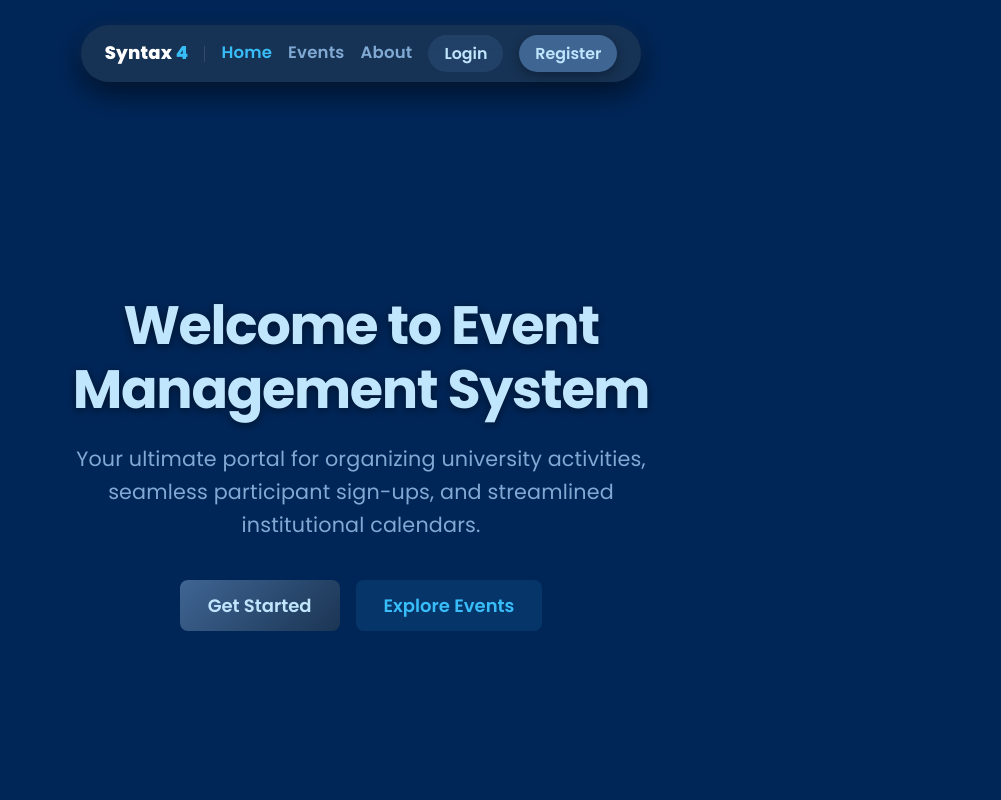
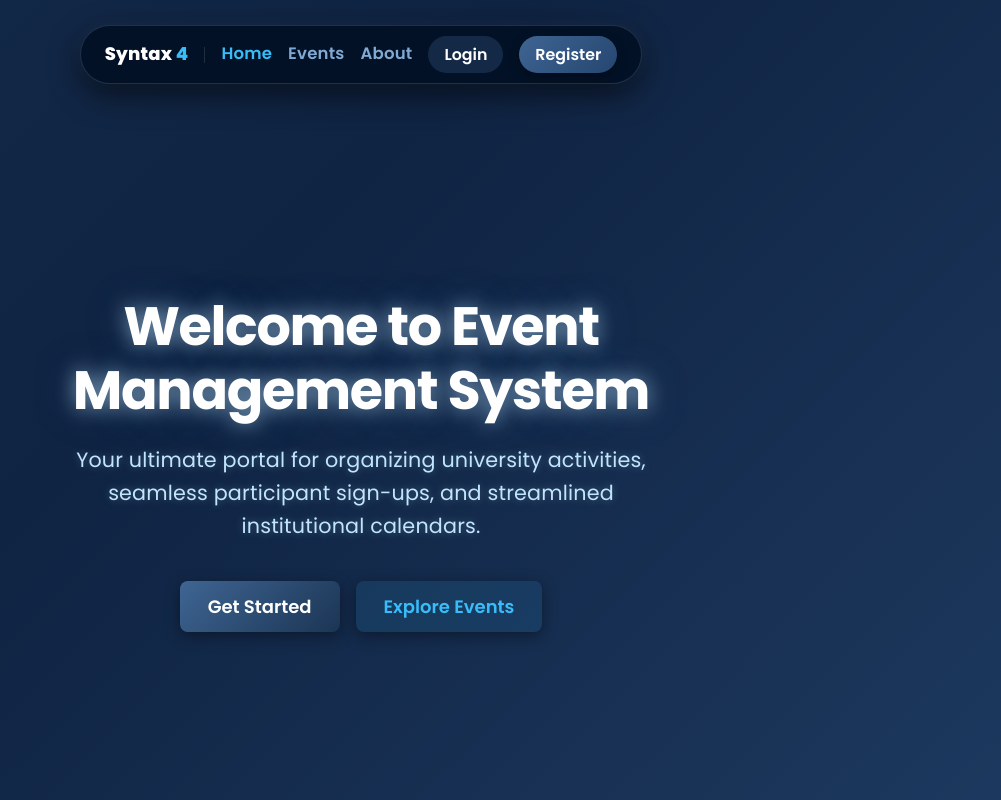
Before and after one commit to jeyemmzz/FinalProjectMERN, a React (Vite) app in the folder client/: page / in a window 1280 px wide. Shown: the whole page, without its empty margins (279-1280 px from the left). Built offline with nearby package versions, Linux system fonts and the light colour scheme.

Commit message:
Uncle Dags Home and Auth CSS

```diff
--- a/client/src/styles/Auth.css
+++ b/client/src/styles/Auth.css
@@ -8,18 +8,25 @@
 }
 
 body {
-  background: radial-gradient(circle at 20% 20%, #1b3554 0%, #000f22 100%);
+  background-color: #000f22;
   color: #c0e6fd;
   overflow-x: hidden;
 }
 
-/* Wrapper para sa buong page */
+/* Wrapper para sa buong page na may lively animated gradient background */
 .auth-page-wrapper {
   min-height: 100vh;
   display: flex;
   flex-direction: column;
-  background-color: #002658;
-  animation: pageSlideUp 0.4s cubic-bezier(0.16, 1, 0.3, 1) forwards;
+  background: linear-gradient(135deg, #000f22, #1b3554, #0f2342, #254670);
+  background-size: 300% 300%;
+  animation: gradientAnimation 12s ease infinite, pageSlideUp 0.4s cubic-bezier(0.16, 1, 0.3, 1) forwards;
+}
+
+@keyframes gradientAnimation {
+  0% { background-position: 0% 50%; }
+  50% { background-position: 100% 50%; }
+  100% { background-position: 0% 50%; }
 }
 
 /* Astig at Smooth Page Transition Animation */
@@ -51,10 +58,10 @@ body {
   display: flex;
   align-items: center;
   gap: 24px;
-  background: rgba(27, 53, 84, 0.85);
+  background: rgba(0, 15, 34, 0.85);
   backdrop-filter: blur(16px);
   -webkit-backdrop-filter: blur(16px);
-  border: none !important;
+  border: 1px solid rgba(192, 230, 253, 0.15) !important;
   padding: 10px 24px;
   border-radius: 9999px;
   box-shadow: 0 10px 30px rgba(0, 0, 0, 0.6), 0 0 15px rgba(128, 170, 211, 0.1);
@@ -66,11 +73,12 @@ body {
   cursor: pointer;
   font-weight: 600;
   position: relative;
-  transition: color 0.3s ease;
+  transition: all 0.3s ease;
 }
 
 .nav-item:hover {
-  color: #c0e6fd;
+  color: #ffffff;
+  text-shadow: 0 0 8px rgba(192, 230, 253, 0.8);
 }
 
 /* Underline Animation effect para sa navbar items */
@@ -81,7 +89,7 @@ body {
   height: 2px;
   bottom: -4px;
   left: 0;
-  background-color: #3f6593;
+  background-color: #c0e6fd;
   transition: width 0.3s ease;
 }
 
@@ -102,23 +110,27 @@ body {
   transition: all 0.2s ease;
 }
 
+.nav-pill-btn:active {
+  transform: scale(0.95);
+}
+
 .nav-pill-btn.active {
   background: rgba(63, 101, 147, 0.3);
   border: none !important;
-  color: #c0e6fd;
+  color: #ffffff;
   animation: subtlePulse 3s infinite;
 }
 
 .nav-pill-btn.register {
-  background: #3f6593;
+  background: linear-gradient(135deg, #3f6593 0%, #254670 100%);
   border: none !important;
-  color: #c0e6fd;
+  color: #ffffff;
   box-shadow: 0 4px 12px rgba(0, 0, 0, 0.3);
 }
 
 .nav-pill-btn.register:hover {
-  background: #5b86b6;
-  color: #000f22;
+  background: linear-gradient(135deg, #5b86b6 0%, #3f6593 100%);
+  box-shadow: 0 0 15px rgba(192, 230, 253, 0.6);
 }
 
 /* Floating Glow Pulse Animation para sa Active Buttons */
@@ -140,7 +152,7 @@ body {
   width: 100%;
 }
 
-/* Left Side: Professional Branding */
+/* Left Side: Professional Branding na may Glow Text */
 .auth-brand-side {
   flex: 1.2;
   display: flex;
@@ -152,18 +164,19 @@ body {
 .auth-brand-side h1 {
   font-size: clamp(2rem, 3vw, 2.8rem);
   font-weight: 700;
-  color: #c0e6fd;
+  color: #ffffff;
   margin-bottom: 16px;
   letter-spacing: -0.025em;
   line-height: 1.2;
-  text-shadow: 0 2px 10px rgba(0, 0, 0, 0.5);
+  text-shadow: 0 0 20px rgba(192, 230, 253, 0.6), 0 0 40px rgba(63, 101, 147, 0.4);
 }
 
 .auth-brand-side p {
   font-size: clamp(0.95rem, 1.2vw, 1.1rem);
-  color: #80aad3;
+  color: #c0e6fd;
   line-height: 1.6;
   max-width: 450px;
+  text-shadow: 0 0 8px rgba(192, 230, 253, 0.3);
 }
 
 /* Right Side: Form Section */
@@ -179,10 +192,10 @@ body {
 .auth-card-pro {
   width: 100%;
   max-width: 400px;
-  background: rgba(27, 53, 84, 0.75);
+  background: rgba(0, 15, 34, 0.75);
   backdrop-filter: blur(16px);
   -webkit-backdrop-filter: blur(16px);
-  border: none !important;
+  border: 1px solid rgba(192, 230, 253, 0.1) !important;
   padding: 35px;
   border-radius: 16px;
   box-shadow: 0 20px 40px rgba(0, 0, 0, 0.6), 0 0 20px rgba(128, 170, 211, 0.1);
@@ -190,14 +203,15 @@ body {
 }
 
 .auth-card-pro:hover {
-  box-shadow: 0 25px 50px rgba(0, 0, 0, 0.7), 0 0 25px rgba(128, 170, 211, 0.15);
+  box-shadow: 0 25px 50px rgba(0, 0, 0, 0.7), 0 0 25px rgba(192, 230, 253, 0.2);
 }
 
 .auth-card-pro h2 {
   font-size: 1.5rem;
   font-weight: 600;
-  color: #c0e6fd;
+  color: #ffffff;
   margin-bottom: 6px;
+  text-shadow: 0 0 10px rgba(192, 230, 253, 0.5);
 }
 
 .auth-subtitle {
@@ -221,39 +235,44 @@ body {
 .input-group input {
   width: 100%;
   padding: 11px 14px;
-  background: rgba(0, 15, 34, 0.8);
-  border: none !important;
+  background: rgba(0, 15, 34, 0.9);
+  border: 1px solid rgba(192, 230, 253, 0.15) !important;
   border-radius: 8px;
-  color: #c0e6fd;
+  color: #ffffff;
   font-size: 0.95rem;
   outline: none;
   transition: all 0.2s ease;
 }
 
 .input-group input:focus {
-  background: rgba(0, 15, 34, 0.95);
-  box-shadow: 0 0 0 3px rgba(63, 101, 147, 0.4);
+  background: rgba(0, 15, 34, 1);
+  border-color: rgba(192, 230, 253, 0.5) !important;
+  box-shadow: 0 0 12px rgba(63, 101, 147, 0.6);
 }
 
 .submit-btn {
   width: 100%;
   padding: 11px;
   background: linear-gradient(135deg, #3f6593 0%, #1b3554 100%);
-  color: #c0e6fd;
+  color: #ffffff;
   border: none !important;
   border-radius: 8px;
   font-size: 0.95rem;
   font-weight: 600;
   cursor: pointer;
-  transition: opacity 0.2s;
+  transition: transform 0.1s ease, opacity 0.2s, box-shadow 0.2s;
   margin-top: 4px;
   box-shadow: 0 4px 15px rgba(0, 0, 0, 0.4);
-  animation: subtlePulse 3s infinite;
+}
+
+.submit-btn:active {
+  transform: scale(0.95);
 }
 
 .submit-btn:hover {
   opacity: 0.9;
   background: linear-gradient(135deg, #5b86b6 0%, #3f6593 100%);
+  box-shadow: 0 0 20px rgba(192, 230, 253, 0.7);
 }
 
 .switch-text {
@@ -271,6 +290,7 @@ body {
 
 .switch-text span:hover {
   text-decoration: underline;
+  color: #ffffff;
 }
 
 /* Skeleton / Ghost Loading Shimmer Effect */
--- a/client/src/styles/Home.css
+++ b/client/src/styles/Home.css
@@ -10,7 +10,7 @@
 html, body {
   width: 100%;
   min-height: 100vh;
-  background-color: #002658;
+  background-color: #000f22; /* Pinalitan natin para mag-match sa simula ng gradient mo */
   color: #c0e6fd;
   overflow-x: hidden;
   margin: 0;
@@ -23,7 +23,7 @@ html, body {
   display: flex;
   flex-direction: column;
   /* Dito natin nilagyan ng lively animated gradient background */
-  background: linear-gradient(135deg, #000f22, #1b3554, #0f2342, #3f6593);
+  background: linear-gradient(135deg, #000f22, #0d233a, #1b3554, #2c4c73); /* changes */
   background-size: 300% 300%;
   animation: gradientAnimation 12s ease infinite;
   margin: 0;
```
